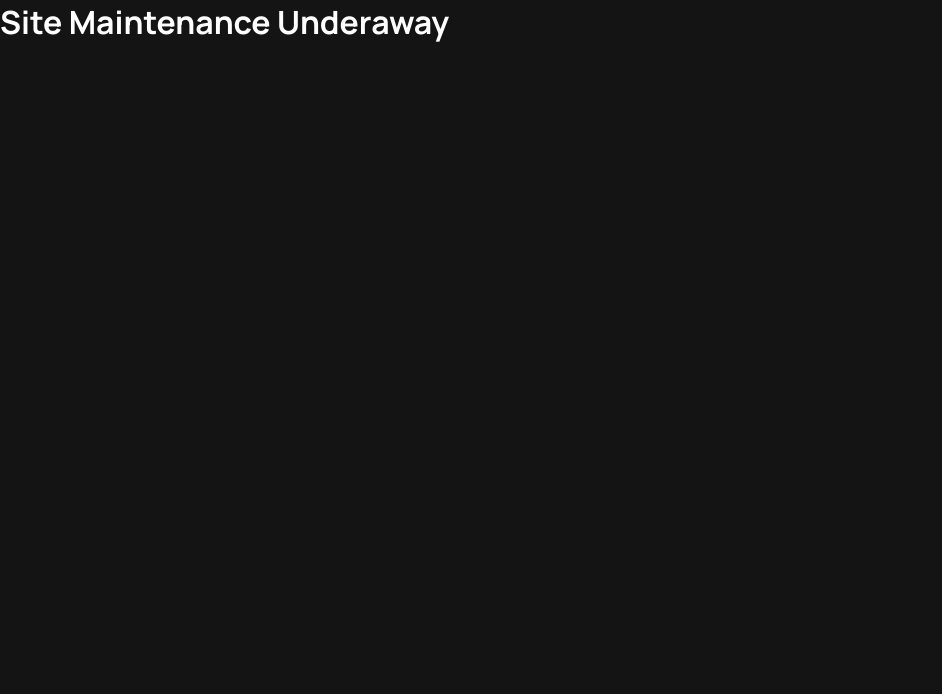
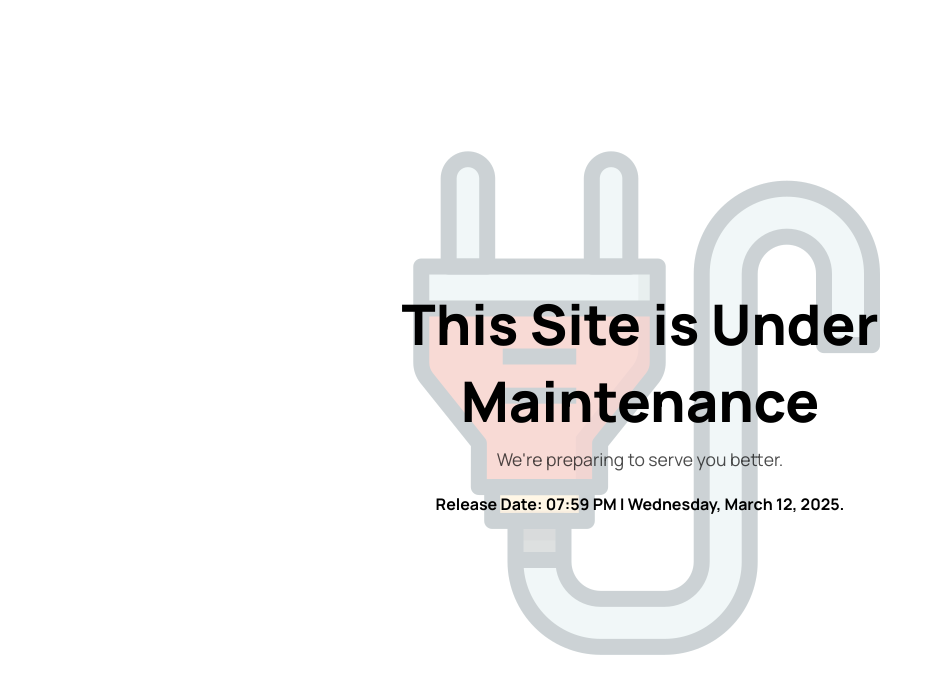
Before and after one commit to iamalshahed/hp-html-css-project-02-shahed, a plain HTML site: page index.html in a window 1280 px wide. Shown: the whole page, without its empty margins (0-942 px from the left). Drawn offline with Linux system fonts and the light colour scheme.

Commit message:
✅ Completed

```diff
--- a/index.html
+++ b/index.html
@@ -1,22 +1,33 @@
 <!DOCTYPE html>
 <html lang="en">
-<head>
-    <meta charset="UTF-8">
-    <meta name="viewport" content="width=device-width, initial-scale=1.0">
+  <head>
+    <meta charset="UTF-8" />
+    <meta name="viewport" content="width=device-width, initial-scale=1.0" />
     <!--
     -- link favicon image -->
     <link rel="shortcut icon" href="./images/favicon.png" type="image/x-icon">
-    <title>StreamVibe | Site Mintenance Underaway</title>
+    <title>StreamVibe | ⚒️ Site is under maintenance ⚒️</title>
     <!--
     -- link custome stylesheet -->
-    <link rel="stylesheet" href="./style.css">
+    <link rel="stylesheet" href="./style.css" />
     <!--
     -- link font awesome cdn -->
-    <link rel="stylesheet" href="https://cdnjs.cloudflare.com/ajax/libs/font-awesome/6.7.2/css/all.min.css">
-</head>
-<body>
+    <link
+      rel="stylesheet"
+      href="https://cdnjs.cloudflare.com/ajax/libs/font-awesome/6.7.2/css/all.min.css"
+    />
+  </head>
+  <body>
+    <div class="container"></div>
 
-   <h1>Site Maintenance Underaway</h1>
-
-</body>
+    <div class="main">
+      <h1>
+        This Site is Under <br />
+        Maintenance
+      </h1>
+      <p>We're preparing to serve you better.</p>
+      <br>
+      <strong>Release Date: 07:59 PM | Wednesday, March 12, 2025.</strong>
+    </div>
+  </body>
 </html>
--- a/style.css
+++ b/style.css
@@ -23,6 +23,38 @@ html {
 
 body {
   font-family: "Manrope", sans-serif;
-  background-color: #141414;
-  color: white;
 }
+
+.container{
+    position: relative;
+    width: 100%;
+    min-height: 100vh;
+    background-image: url("./images/plug.png");
+    background-repeat: no-repeat;
+    background-size: 40%;
+    background-position: center;
+    opacity: 0.2;
+}
+
+.main{
+    padding: 1rem;
+    position: absolute;
+    top: 50%;
+    left: 50%;
+    transform: translate(-50%, -50%);
+    text-align: center;
+    line-height: normal;
+    color: #000;
+
+    & h1{
+        font-size: 3.5rem;
+        font-weight: 800;
+        margin: 0 0 0.5rem 0;
+    }
+
+    & p{
+        font-size: 1.1rem;
+        font-size: 600;
+        color: rgba(0, 0, 0, 0.701);
+    }
+}
```
Also changed, not shown: images/plug.png (added), 1 other file.
